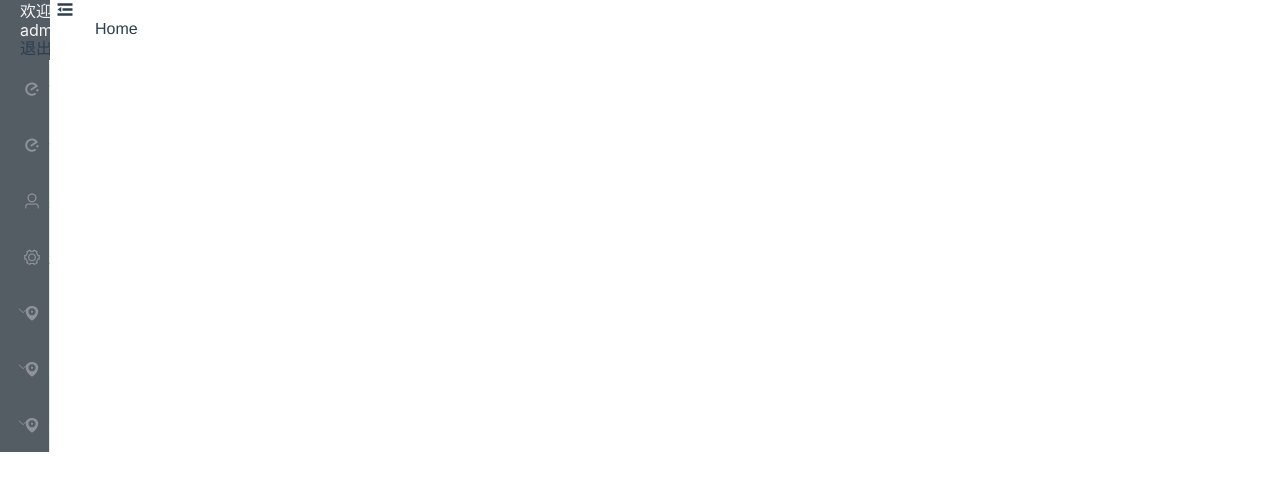
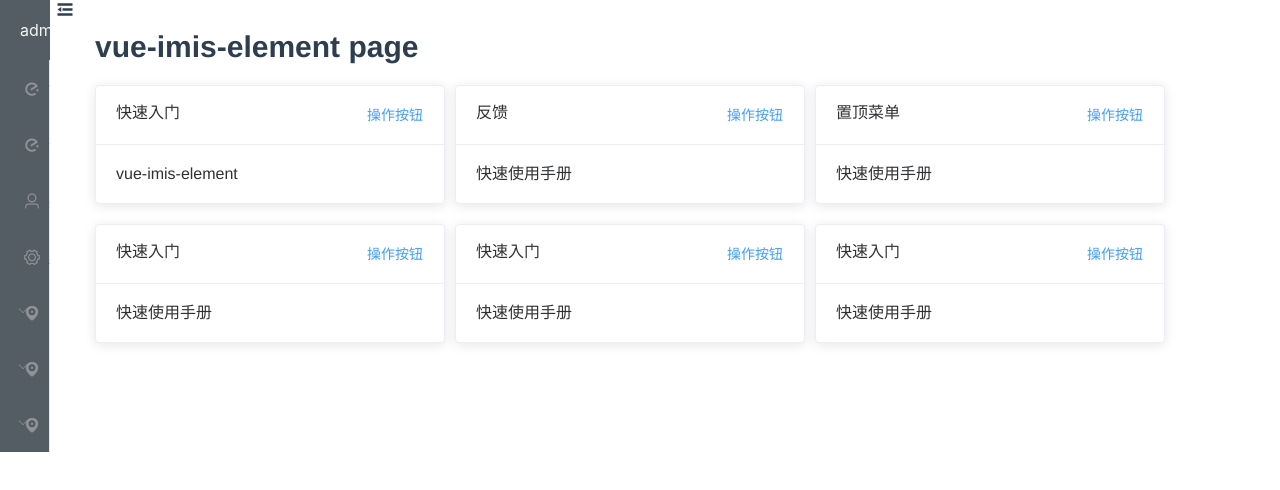
Before and after one commit to xiaoguiking/vue-imis, a Vue app in the folder vue-imis-element/: page /#/index in a window 1280 px wide. Shown: the top 490 px of the page. Built offline with nearby package versions, Linux system fonts and the light colour scheme.

Commit message:
add: index page

```diff
--- a/vue-imis-element/src/components/CommonHeader/index.vue
+++ b/vue-imis-element/src/components/CommonHeader/index.vue
@@ -1,7 +1,7 @@
 <template>
   <div class="header-container">
-    <span class="header-title">欢迎：{{ "admin" }}</span>
-    <span class="signout" @click="$router.push('/login')">
+    <span class="header-title">{{ "admin" }}</span>
+    <span class="signout" @click="$router.push('/login')" v-if="collapse">
       退出
     </span>
   </div>
@@ -9,7 +9,13 @@
 
 <script>
 export default {
-  name: "CommonHeader"
+  name: "CommonHeader",
+  props: {
+    collapse: Boolean
+  },
+  data() {
+    return {};
+  }
 };
 </script>
 
--- a/vue-imis-element/src/views/Home/index.vue
+++ b/vue-imis-element/src/views/Home/index.vue
@@ -1,9 +1,79 @@
 <template>
-  <div>Home</div>
+  <div class="index-container">
+    <header class="index-title">
+      vue-imis-element page
+    </header>
+    <div class="box-container">
+      <el-card class="box-card" v-for="(item, index) of homelist" :key="index">
+        <div slot="header" class="clearfix">
+          <span>{{ item.title }}</span>
+          <el-button style="float: right; padding: 3px 0" type="text"
+            >操作按钮</el-button
+          >
+        </div>
+        <!-- <div v-for="o in 4" :key="o" class="text item">
+        {{ "列表内容 " + o }}
+      </div> -->
+        <!-- <div class="text item" v-for="(icontent, index) of item.content" :key="index">
+        {{icontent}}
+      </div> -->
+        <div class="text item">
+          {{ item.content }}
+        </div>
+      </el-card>
+    </div>
+  </div>
 </template>
 
 <script>
-export default {};
+export default {
+  name: "Home",
+  data() {
+    return {
+      homelist: [
+        {
+          title: "快速入门",
+          content: "vue-imis-element"
+        },
+        {
+          title: "反馈",
+          content: "快速使用手册"
+        },
+        {
+          title: "置顶菜单",
+          content: "快速使用手册"
+        },
+        {
+          title: "快速入门",
+          content: "快速使用手册"
+        },
+        {
+          title: "快速入门",
+          content: "快速使用手册"
+        },
+        {
+          title: "快速入门",
+          content: "快速使用手册"
+        }
+      ]
+    };
+  }
+};
 </script>
 
-<style lang="less" scoped></style>
+<style lang="less" scoped>
+.box-container {
+  display: grid;
+  grid-template-columns: repeat(auto-fill, 350px);
+  gap: 20px 10px;
+}
+  .index-container {
+    .index-title {
+      font-size: 30px;
+      font-weight: 700;
+      padding-top: 10px;
+      padding-bottom: 20px;
+    }
+  }
+
+</style>
--- a/vue-imis-element/src/views/Main.vue
+++ b/vue-imis-element/src/views/Main.vue
@@ -4,7 +4,7 @@
     <el-aside :width="isCollapse ? '210px' : '50px'">
       <!-- 头部区域 -->
       <el-header>
-        <common-header ></common-header>
+        <common-header :collapse="isCollapse"></common-header>
       </el-header>
       <common-aside :collapse="isCollapse"></common-aside>
     </el-aside>
@@ -45,7 +45,7 @@ export default {
 <style lang="less" scoped>
 .el-header {
   display: flex;
-  justify-content: space-between;
+  justify-content: space-around;
   align-items: center;
   height: 60px;
   background-color: rgb(84, 92, 100);
--- a/vue-imis-element/src/views/test/index.vue
+++ b/vue-imis-element/src/views/test/index.vue
@@ -1,5 +1,5 @@
 <template>
-  <div class="test--page">
+  <div class="test-page">
     测试页面
     <el-button type="primary" @click="open1('456')">点击我查看路由</el-button>
 
@@ -8,6 +8,49 @@
     <hr />
     <Log v-if="this.$route.path === '/test/log'"></Log>
     <Res v-if="this.$route.path === '/test/res'"></Res>
+    <hr />
+    <a href="#" class="test-alink test-click">click me =====================</a>
+    <a href="#" class="test-alink test-click">click me =====================</a>
+    <hr />
+    <el-alert
+      title="悬浮置顶提示框"
+      description="我喝过很烈的酒,也放过不该放的手,从前不会回头,往后不会将就。
+    弱肉强食的自然界中，越是兽中之王，越喜欢那种远离兽群，俯视苍生的感觉，人类也如此，因为上位者不会跟卑微者走在一起。
+    有利益的地方就自然会让人类这种苍蝇一股脑涌上。
+    "
+      type="success"
+      class="test-alert"
+    >
+    </el-alert>
+    <el-table
+      ref="multipleTable"
+      :data="tableData"
+      tooltip-effect="dark"
+      style="width: 100%"
+      @selection-change="handleSelectionChange"
+    >
+      <el-table-column type="selection" width="55"> </el-table-column>
+      <el-table-column label="日期" width="120">
+        <template slot-scope="scope">{{ scope.row.date }}</template>
+      </el-table-column>
+      <el-table-column prop="name" label="姓名" width="120"> </el-table-column>
+      <el-table-column prop="address" label="地址" show-overflow-tooltip>
+      </el-table-column>
+    </el-table>
+    <div style="margin-top: 20px">
+      <el-button @click="toggleSelection([tableData[1], tableData[2]])"
+        >切换第二、第三行的选中状态</el-button
+      >
+      <el-button @click="toggleSelection()">取消选择</el-button>
+    </div>
+
+    <div class="test-box">盒模型标准</div>
+    <div class="test-box1">盒模型ie</div>
+    <div class="con-box">
+      <div class="box box1">外层包裹父元素解决margin合并问题</div>
+    </div>
+    <div class="box">2</div>
+    <div class="box">3</div>
   </div>
 </template>
 
@@ -19,7 +62,45 @@ export default {
   data() {
     return {
       routervalue: "",
-      log: ""
+      log: "",
+      tableData: [
+        {
+          date: "2016-05-03",
+          name: "王小虎",
+          address: "上海市普陀区金沙江路 1518 弄"
+        },
+        {
+          date: "2016-05-02",
+          name: "王小虎",
+          address: "上海市普陀区金沙江路 1518 弄"
+        },
+        {
+          date: "2016-05-04",
+          name: "王小虎",
+          address: "上海市普陀区金沙江路 1518 弄"
+        },
+        {
+          date: "2016-05-01",
+          name: "王小虎",
+          address: "上海市普陀区金沙江路 1518 弄"
+        },
+        {
+          date: "2016-05-08",
+          name: "王小虎",
+          address: "上海市普陀区金沙江路 1518 弄"
+        },
+        {
+          date: "2016-05-06",
+          name: "王小虎",
+          address: "上海市普陀区金沙江路 1518 弄"
+        },
+        {
+          date: "2016-05-07",
+          name: "王小虎",
+          address: "上海市普陀区金沙江路 1518 弄"
+        }
+      ],
+      multipleSelection: []
     };
   },
   components: {
@@ -57,6 +138,18 @@ export default {
     },
     getPath() {
       // console.log(this.$route.path);
+    },
+    toggleSelection(rows) {
+      if (rows) {
+        rows.forEach(row => {
+          this.$refs.multipleTable.toggleRowSelection(row);
+        });
+      } else {
+        this.$refs.multipleTable.clearSelection();
+      }
+    },
+    handleSelectionChange(val) {
+      this.multipleSelection = val;
     }
   },
   watch: {
@@ -74,7 +167,63 @@ export default {
 </script>
 
 <style lang="less" scoped>
-.test {
-  color: chocolate;
+.test-page {
+  // color: chocolate;
+  // height: 1080px;
+  height: auto;
+}
+
+.test-alink::selection {
+  color: cyan;
+}
+// .test-alink::before {
+//   content: "";
+//   display: block;
+//   width: 20px;
+//   height: 20px;
+//   background-color: red;
+// }
+// .test-alink::after{
+//   content: "";
+//   display: block;
+//   width: 20px;
+//   height: 20px;
+//   background-color: blue;
+// }
+// .test-click {
+//   color: initial;
+// }
+.test-alert {
+  position: sticky;
+  top: -20px;
+  z-index: 10;
+}
+.test-box {
+  width: 200px;
+  height: 200px;
+  border: 1px solid blue;
+  padding: 10px;
+  margin: 10px;
+  background: cadetblue;
+}
+.test-box1 {
+  width: 200px;
+  height: 200px;
+  border: 1px solid blue;
+  padding: 10px;
+  margin: 10px;
+  background-color: chocolate;
+}
+.box {
+  width: 100px;
+  height: 100px;
+  margin: 20px;
+  background-color: red;
+}
+.con-box {
+  overflow: auto;
+}
+.box1 {
+  margin-bottom: 30px;
 }
 </style>
```
